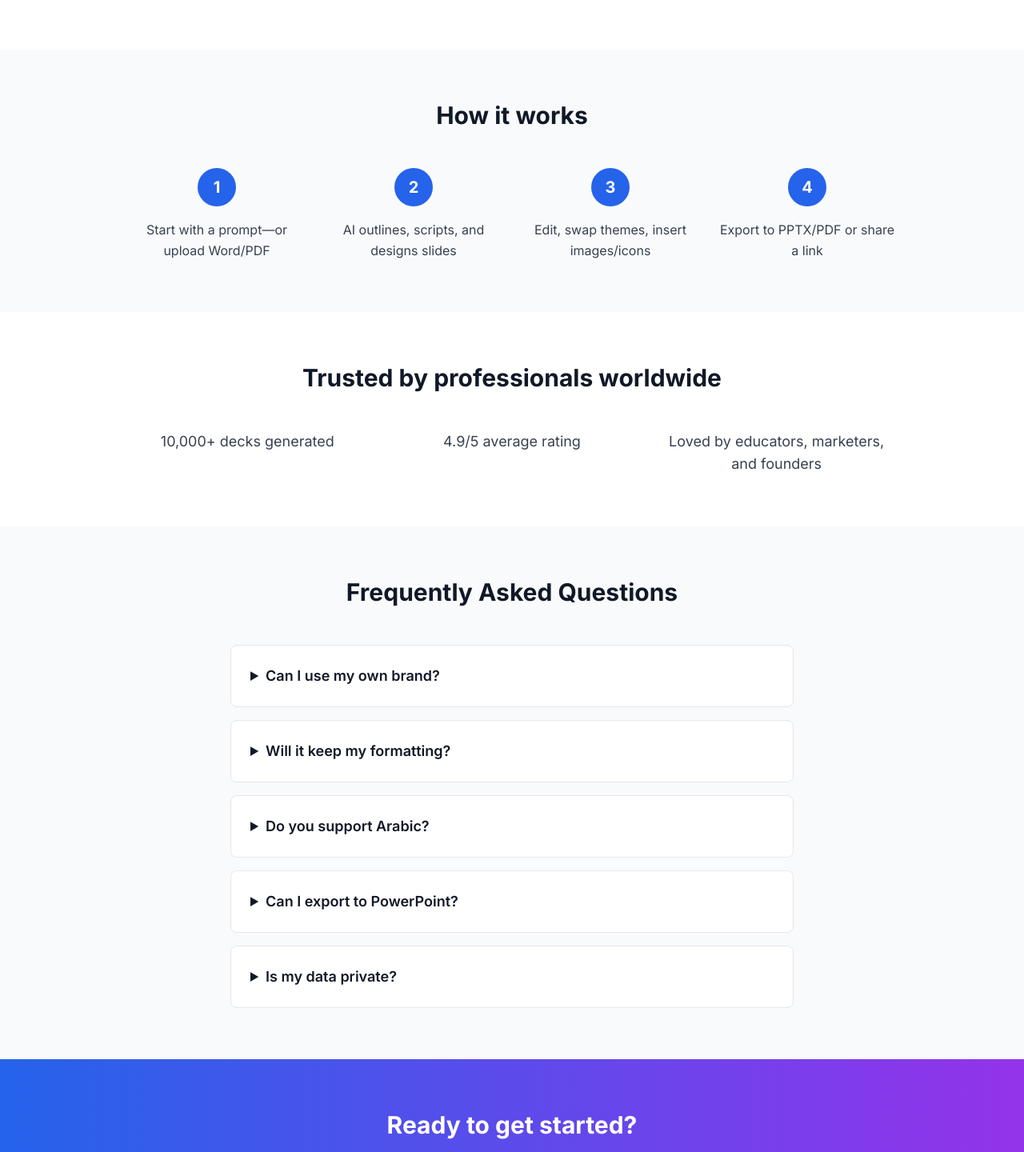
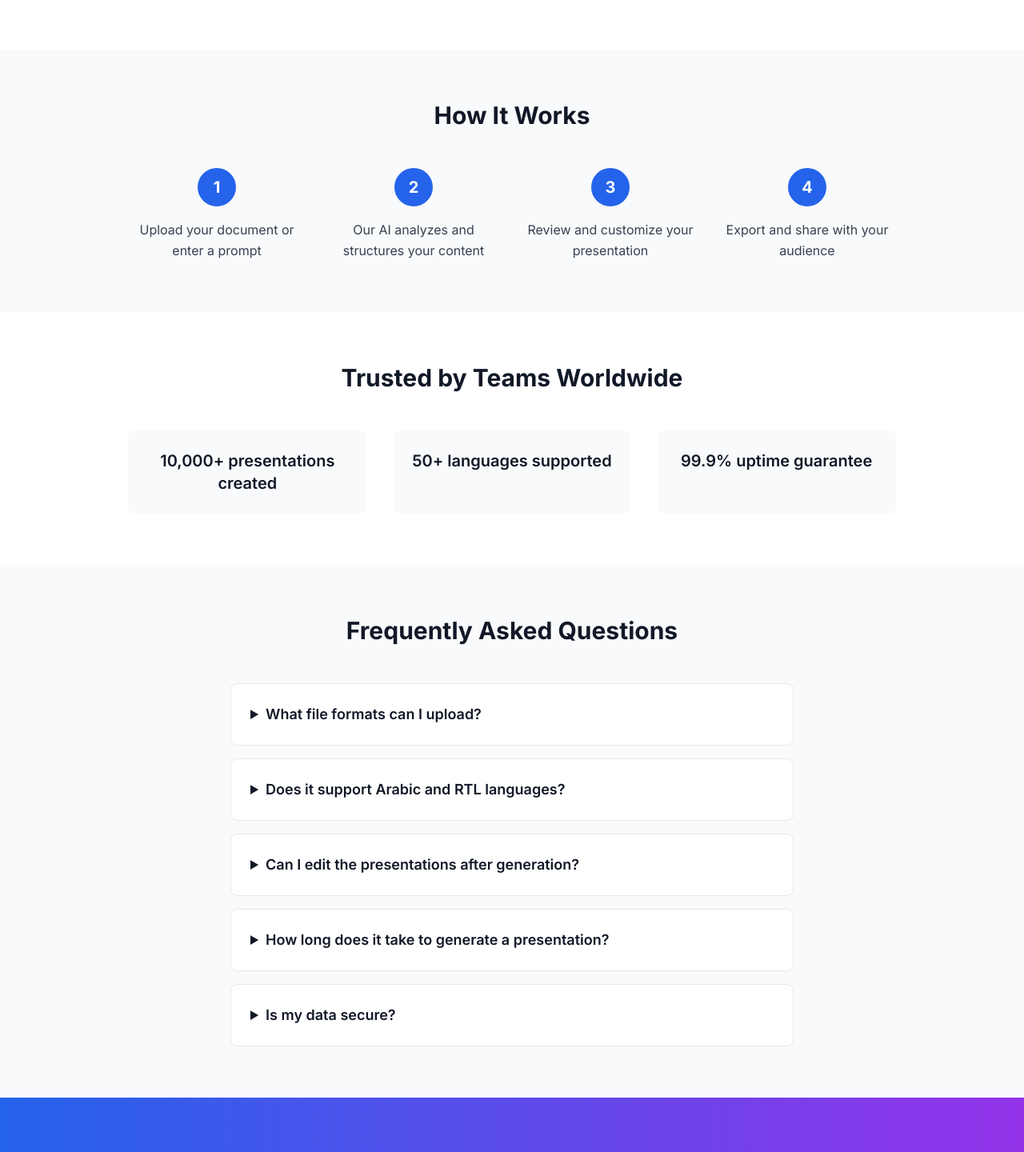
Before and after one commit to al3dwii/Of, a Next.js app: page /dashboard in a window 1280 px wide. Shown: the part 883-2323 px from the top of the page at 80% size. Built offline with nearby package versions, Linux system fonts and the light colour scheme; no server answers.

Commit message:
translate

```diff
--- a/src/app/[locale]/page.tsx
+++ b/src/app/[locale]/page.tsx
@@ -2,8 +2,6 @@ import Link from "next/link"
 import Script from "next/script"
 import type { Metadata } from "next"
 import { type Locale } from "@/data/locales"
-import { slidesLandings } from "@/data/landings.slides"
-import { getPageCopy } from "@/utils/copy"
 import { getTranslation } from "@/i18n"
 
 interface PageProps {
@@ -24,12 +22,7 @@ export async function generateMetadata({ params }: PageProps): Promise<Metadata>
 export default function HomePage({ params }: PageProps) {
   const { locale } = params
   const t = getTranslation(locale)
-  const copy = getPageCopy('home', locale)
   const isAr = locale === "ar"
-  const featured = slidesLandings.filter((x) => x.locale === locale).slice(0, 6)
-
-  const ar = slidesLandings.find((x) => x.locale === "ar")
-  const en = slidesLandings.find((x) => x.locale === "en")
 
   return (
     <main className="min-h-screen" dir={isAr ? "rtl" : "ltr"}>
@@ -113,14 +106,13 @@ export default function HomePage({ params }: PageProps) {
       </section>
 
       {/* How It Works Section */}
-      {copy.howItWorks && (
       <section className="py-16 bg-gray-50">
         <div className="max-w-5xl mx-auto px-4 sm:px-6 lg:px-8">
           <h2 className="text-3xl font-bold text-gray-900 text-center mb-12">
-              {copy.howItWorks.title}
+            {t.home.howItWorks.title}
           </h2>
           <div className="grid grid-cols-1 md:grid-cols-2 lg:grid-cols-4 gap-6">
-              {copy.howItWorks.steps.map((step, idx) => (
+            {t.home.howItWorks.steps.map((step, idx) => (
               <div key={idx} className="text-center">
                 <div className="w-12 h-12 bg-blue-600 text-white rounded-full flex items-center justify-center text-xl font-bold mx-auto mb-4">
                   {idx + 1}
@@ -131,35 +123,31 @@ export default function HomePage({ params }: PageProps) {
           </div>
         </div>
       </section>
-      )}
 
       {/* Social Proof Section */}
-      {copy.socialProof && (
       <section className="py-16 bg-white">
         <div className="max-w-5xl mx-auto px-4 sm:px-6 lg:px-8">
           <h2 className="text-3xl font-bold text-gray-900 text-center mb-12">
-              {copy.socialProof.title}
+            {t.home.socialProof.title}
           </h2>
           <div className="grid grid-cols-1 md:grid-cols-3 gap-8">
-              {copy.socialProof.stats.map((stat, idx) => (
-                <div key={idx} className="text-center">
-                  <p className="text-gray-700 text-lg">{stat}</p>
+            {t.home.socialProof.stats.map((stat, idx) => (
+              <div key={idx} className="text-center p-6 bg-gray-50 rounded-lg">
+                <p className="text-gray-900 text-xl font-semibold">{stat}</p>
               </div>
             ))}
           </div>
         </div>
       </section>
-      )}
 
       {/* FAQ Section */}
-      {copy.faq && (
       <section className="py-16 bg-gray-50">
         <div className="max-w-3xl mx-auto px-4 sm:px-6 lg:px-8">
           <h2 className="text-3xl font-bold text-gray-900 text-center mb-12">
-              {copy.faq.title}
+            {t.home.faq.title}
           </h2>
           <div className="space-y-4">
-              {copy.faq.items.map((item, idx) => (
+            {t.home.faq.items.map((item, idx) => (
               <details key={idx} className="bg-white p-6 rounded-lg border border-gray-200 hover:border-blue-300 transition-colors">
                 <summary className="font-semibold cursor-pointer text-lg text-gray-900">
                   {item.q}
@@ -170,7 +158,6 @@ export default function HomePage({ params }: PageProps) {
           </div>
         </div>
       </section>
-      )}
 
       {/* Final CTA Section */}
       <section className="py-16 bg-gradient-to-r from-blue-600 to-purple-600">
@@ -212,7 +199,6 @@ export default function HomePage({ params }: PageProps) {
       />
 
       {/* FAQ Schema */}
-      {copy.faq && (
       <Script
         id={`ld-faq-${locale}`}
         type="application/ld+json"
@@ -220,7 +206,7 @@ export default function HomePage({ params }: PageProps) {
           __html: JSON.stringify({
             "@context": "https://schema.org",
             "@type": "FAQPage",
-              mainEntity: copy.faq.items.map((item) => ({
+            mainEntity: t.home.faq.items.map((item) => ({
               "@type": "Question",
               name: item.q,
               acceptedAnswer: {
@@ -231,7 +217,6 @@ export default function HomePage({ params }: PageProps) {
           }),
         }}
       />
-      )}
     </main>
   )
 }
--- a/src/i18n/locales/ar.ts
+++ b/src/i18n/locales/ar.ts
@@ -42,6 +42,48 @@ export const ar: Translation = {
         title: 'تحليلات الأداء',
         description: 'تتبع التفاعل واحصل على رؤى حول أداء محتواك.',
       },
+    },
+    howItWorks: {
+      title: 'كيف يعمل',
+      steps: [
+        'قم برفع مستندك أو أدخل نصاً',
+        'يقوم الذكاء الاصطناعي بتحليل وتنظيم المحتوى',
+        'راجع وخصص عرضك التقديمي',
+        'قم بالتصدير والمشاركة مع جمهورك',
+      ],
+    },
+    socialProof: {
+      title: 'موثوق به من قبل فرق عمل حول العالم',
+      stats: [
+        'أكثر من 10,000 عرض تقديمي تم إنشاؤه',
+        'دعم أكثر من 50 لغة',
+        'ضمان وقت تشغيل 99.9%',
+      ],
+    },
+    faq: {
+      title: 'الأسئلة الشائعة',
+      items: [
+        {
+          q: 'ما هي صيغ الملفات التي يمكنني رفعها؟',
+          a: 'يمكنك رفع مستندات Word (.docx) وملفات PDF والصور (JPG، PNG) وملفات HTML. ندعم أيضاً إدخال النص المباشر.',
+        },
+        {
+          q: 'هل يدعم اللغة العربية واللغات التي تكتب من اليمين إلى اليسار؟',
+          a: 'نعم! شرايح يدعم بشكل أصلي الطباعة العربية واللغات التي تكتب من اليمين إلى اليسار (RTL)، مما يضمن عرضاً مثالياً للنصوص.',
+        },
+        {
+          q: 'هل يمكنني تعديل العروض التقديمية بعد إنشائها؟',
+          a: 'بالتأكيد! جميع العروض التقديمية المُنشأة قابلة للتعديل بالكامل. يمكنك تعديل النصوص والصور والتخطيطات والتنسيقات حسب الحاجة.',
+        },
+        {
+          q: 'كم من الوقت يستغرق إنشاء عرض تقديمي؟',
+          a: 'يتم إنشاء معظم العروض التقديمية في 30-60 ثانية، اعتماداً على طول المحتوى وتعقيده.',
+        },
+        {
+          q: 'هل بياناتي آمنة؟',
+          a: 'نعم، نستخدم تشفيراً من مستوى المؤسسات ونتبع بروتوكولات صارمة لخصوصية البيانات. يتم معالجة مستنداتك بشكل آمن ولا تتم مشاركتها أبداً.',
+        },
+      ],
     },
     popularLandings: {
       title: 'الصفحات الشائعة',
--- a/src/i18n/locales/en.ts
+++ b/src/i18n/locales/en.ts
@@ -42,6 +42,48 @@ export const en: Translation = {
         title: 'Performance Analytics',
         description: 'Track engagement and get insights on how your content performs.',
       },
+    },
+    howItWorks: {
+      title: 'How It Works',
+      steps: [
+        'Upload your document or enter a prompt',
+        'Our AI analyzes and structures your content',
+        'Review and customize your presentation',
+        'Export and share with your audience',
+      ],
+    },
+    socialProof: {
+      title: 'Trusted by Teams Worldwide',
+      stats: [
+        '10,000+ presentations created',
+        '50+ languages supported',
+        '99.9% uptime guarantee',
+      ],
+    },
+    faq: {
+      title: 'Frequently Asked Questions',
+      items: [
+        {
+          q: 'What file formats can I upload?',
+          a: 'You can upload Word documents (.docx), PDF files, images (JPG, PNG), and HTML files. We also support direct text input.',
+        },
+        {
+          q: 'Does it support Arabic and RTL languages?',
+          a: 'Yes! Sharayeh has native support for Arabic typography and right-to-left (RTL) languages, ensuring perfect text rendering.',
+        },
+        {
+          q: 'Can I edit the presentations after generation?',
+          a: 'Absolutely! All generated presentations are fully editable. You can modify text, images, layouts, and styling as needed.',
+        },
+        {
+          q: 'How long does it take to generate a presentation?',
+          a: 'Most presentations are generated in 30-60 seconds, depending on the length and complexity of your content.',
+        },
+        {
+          q: 'Is my data secure?',
+          a: 'Yes, we use enterprise-grade encryption and follow strict data privacy protocols. Your documents are processed securely and never shared.',
+        },
+      ],
     },
     popularLandings: {
       title: 'Popular landings',
--- a/src/i18n/locales/es.ts
+++ b/src/i18n/locales/es.ts
@@ -42,6 +42,48 @@ export const es: Translation = {
         title: 'Analíticas de Rendimiento',
         description: 'Rastrea el compromiso y obtén información sobre el rendimiento de tu contenido.',
       },
+    },
+    howItWorks: {
+      title: 'Cómo Funciona',
+      steps: [
+        'Sube tu documento o ingresa una indicación',
+        'Nuestra IA analiza y estructura tu contenido',
+        'Revisa y personaliza tu presentación',
+        'Exporta y comparte con tu audiencia',
+      ],
+    },
+    socialProof: {
+      title: 'Confiado por Equipos en Todo el Mundo',
+      stats: [
+        'Más de 10,000 presentaciones creadas',
+        'Más de 50 idiomas soportados',
+        'Garantía de tiempo de actividad del 99.9%',
+      ],
+    },
+    faq: {
+      title: 'Preguntas Frecuentes',
+      items: [
+        {
+          q: '¿Qué formatos de archivo puedo subir?',
+          a: 'Puedes subir documentos de Word (.docx), archivos PDF, imágenes (JPG, PNG) y archivos HTML. También admitimos entrada de texto directa.',
+        },
+        {
+          q: '¿Soporta árabe e idiomas RTL?',
+          a: '¡Sí! Sharayeh tiene soporte nativo para tipografía árabe e idiomas de derecha a izquierda (RTL), asegurando una representación perfecta del texto.',
+        },
+        {
+          q: '¿Puedo editar las presentaciones después de generarlas?',
+          a: '¡Absolutamente! Todas las presentaciones generadas son completamente editables. Puedes modificar texto, imágenes, diseños y estilos según sea necesario.',
+        },
+        {
+          q: '¿Cuánto tiempo tarda en generarse una presentación?',
+          a: 'La mayoría de las presentaciones se generan en 30-60 segundos, dependiendo de la longitud y complejidad de tu contenido.',
+        },
+        {
+          q: '¿Mis datos están seguros?',
+          a: 'Sí, utilizamos encriptación de nivel empresarial y seguimos estrictos protocolos de privacidad de datos. Tus documentos se procesan de forma segura y nunca se comparten.',
+        },
+      ],
     },
     popularLandings: {
       title: 'Páginas populares',
--- a/src/i18n/locales/fr.ts
+++ b/src/i18n/locales/fr.ts
@@ -42,6 +42,48 @@ export const fr: Translation = {
         title: 'Analytique de performance',
         description: 'Suivez l\'engagement et obtenez des informations sur les performances de votre contenu.',
       },
+    },
+    howItWorks: {
+      title: 'Comment ça Marche',
+      steps: [
+        'Téléchargez votre document ou entrez une invite',
+        'Notre IA analyse et structure votre contenu',
+        'Révisez et personnalisez votre présentation',
+        'Exportez et partagez avec votre public',
+      ],
+    },
+    socialProof: {
+      title: 'Approuvé par des Équipes du Monde Entier',
+      stats: [
+        'Plus de 10 000 présentations créées',
+        'Plus de 50 langues supportées',
+        'Garantie de disponibilité de 99,9%',
+      ],
+    },
+    faq: {
+      title: 'Questions Fréquemment Posées',
+      items: [
+        {
+          q: 'Quels formats de fichiers puis-je télécharger?',
+          a: 'Vous pouvez télécharger des documents Word (.docx), des fichiers PDF, des images (JPG, PNG) et des fichiers HTML. Nous prenons également en charge la saisie de texte directe.',
+        },
+        {
+          q: 'Est-ce qu\'il prend en charge l\'arabe et les langues RTL?',
+          a: 'Oui! Sharayeh dispose d\'un support natif pour la typographie arabe et les langues de droite à gauche (RTL), garantissant un rendu de texte parfait.',
+        },
+        {
+          q: 'Puis-je modifier les présentations après leur génération?',
+          a: 'Absolument! Toutes les présentations générées sont entièrement modifiables. Vous pouvez modifier le texte, les images, les mises en page et le style selon vos besoins.',
+        },
+        {
+          q: 'Combien de temps faut-il pour générer une présentation?',
+          a: 'La plupart des présentations sont générées en 30 à 60 secondes, en fonction de la longueur et de la complexité de votre contenu.',
+        },
+        {
+          q: 'Mes données sont-elles sécurisées?',
+          a: 'Oui, nous utilisons un cryptage de niveau entreprise et suivons des protocoles stricts de confidentialité des données. Vos documents sont traités en toute sécurité et ne sont jamais partagés.',
+        },
+      ],
     },
     popularLandings: {
       title: 'Pages populaires',
--- a/src/i18n/types.ts
+++ b/src/i18n/types.ts
@@ -44,6 +44,21 @@ export interface Translation {
         title: string
         description: string
       }
+    }
+    howItWorks: {
+      title: string
+      steps: string[]
+    }
+    socialProof: {
+      title: string
+      stats: string[]
+    }
+    faq: {
+      title: string
+      items: {
+        q: string
+        a: string
+      }[]
     }
     popularLandings: {
       title: string
```
Lines whose indentation alone changed are shown as unchanged.
